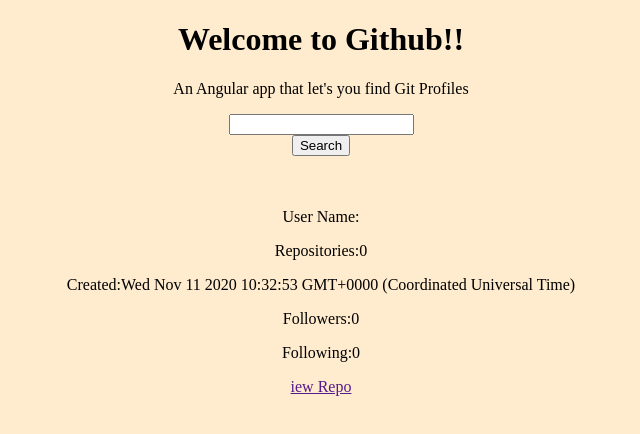
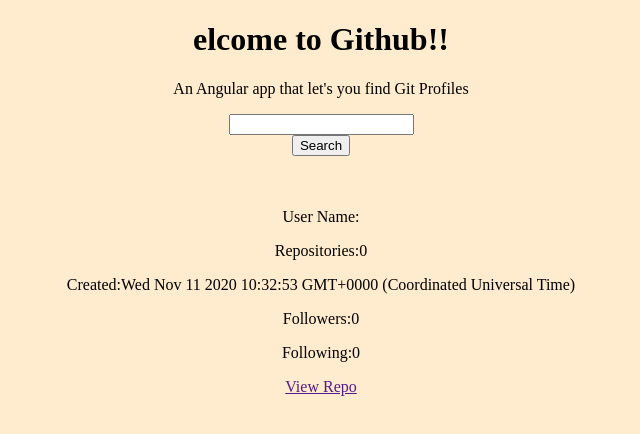
Before and after one commit to Joselyne123/Github-apps, an Angular app: page / in a window 1280 px wide. Shown: the top 434 px of the page, without its empty margins (319-959 px from the left). Built offline with nearby package versions, Linux system fonts and the light colour scheme.

Commit message:
add head

```diff
--- a/src/app/app.component.html
+++ b/src/app/app.component.html
@@ -1,6 +1,6 @@
 <div style="text-align:center">
   <h1>
-    Welcome to {{ title }}!!
+    elcome to {{ title }}!!
   </h1>
   <p class="lead text-center">An Angular app that let's you find Git Profiles</p>
 
--- a/src/app/profile/profile.component.html
+++ b/src/app/profile/profile.component.html
@@ -10,7 +10,7 @@
         <p appGith>Created:{{repos.created_at}}</p>
         <p appGith>Followers:{{repos.followers}}</p>
         <p appGith>Following:{{repos.following}}</p>
-        <a href={{repos.html_url}}>iew Repo</a>
+        <a href={{repos.html_url}}>View Repo</a>
     </div>
   </div>
   </div>
```
